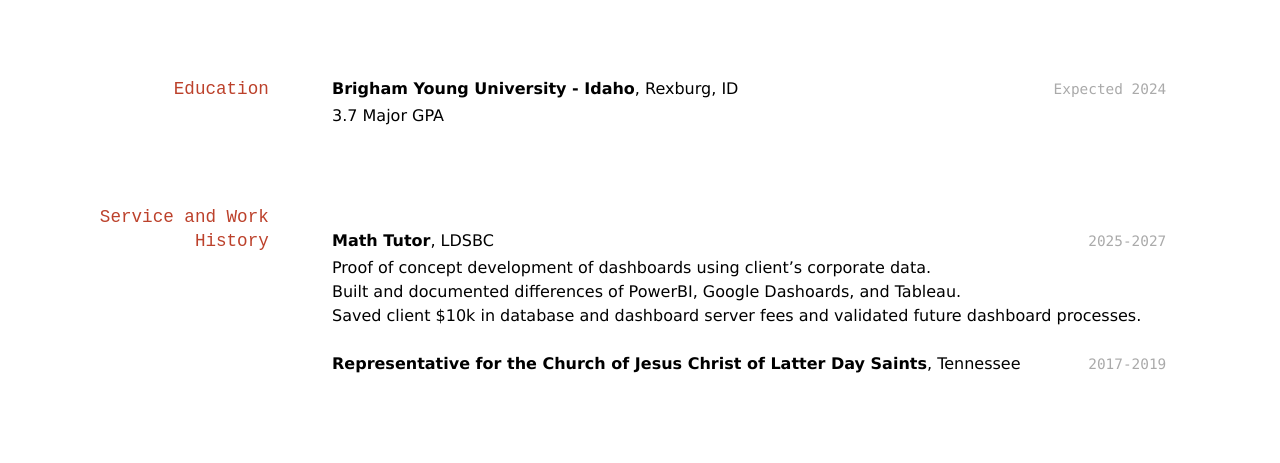
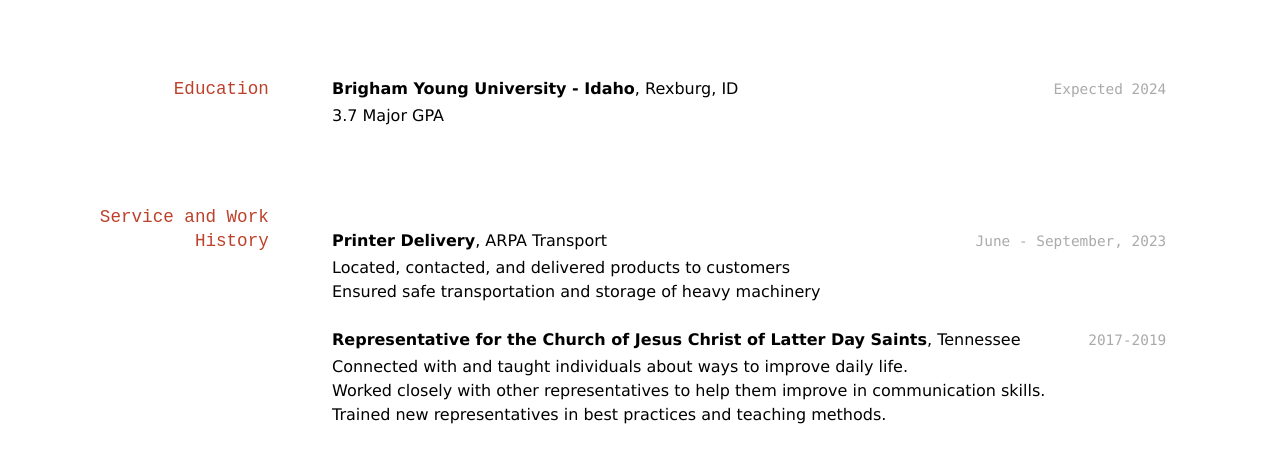
Before and after one commit to cvinyard98/cameronvResume, a Jekyll site: the page built from docs/index.md, in a window 1280 px wide. Shown: the top 463 px of the page. Built offline with Jekyll 4.4.1, drawn with Linux system fonts in a browser that asks for light colours.

Commit message:
started adding work history

```diff
--- a/docs/index.md
+++ b/docs/index.md
@@ -14,15 +14,18 @@
 
 ## Service and Work History
 
-`2025-2027`
-__Math Tutor__, LDSBC
-- Proof of concept development of dashboards using client's corporate data.
-- Built and documented differences of PowerBI, Google Dashoards, and Tableau.
-- Saved client $10k in database and dashboard server fees and validated future dashboard processes.
+`June - September, 2023`
+__Printer Delivery__, ARPA Transport
+- Located, contacted, and delivered products to customers
+- Ensured safe transportation and storage of heavy machinery
+
+
 
 `2017-2019`
 __Representative for the Church of Jesus Christ of Latter Day Saints__, Tennessee
-
+- Connected with and taught individuals about ways to improve daily life.
+- Worked closely with other representatives to help them improve in communication skills.
+- Trained new representatives in best practices and teaching methods.
 
 
 <!-- ### Footer
```
